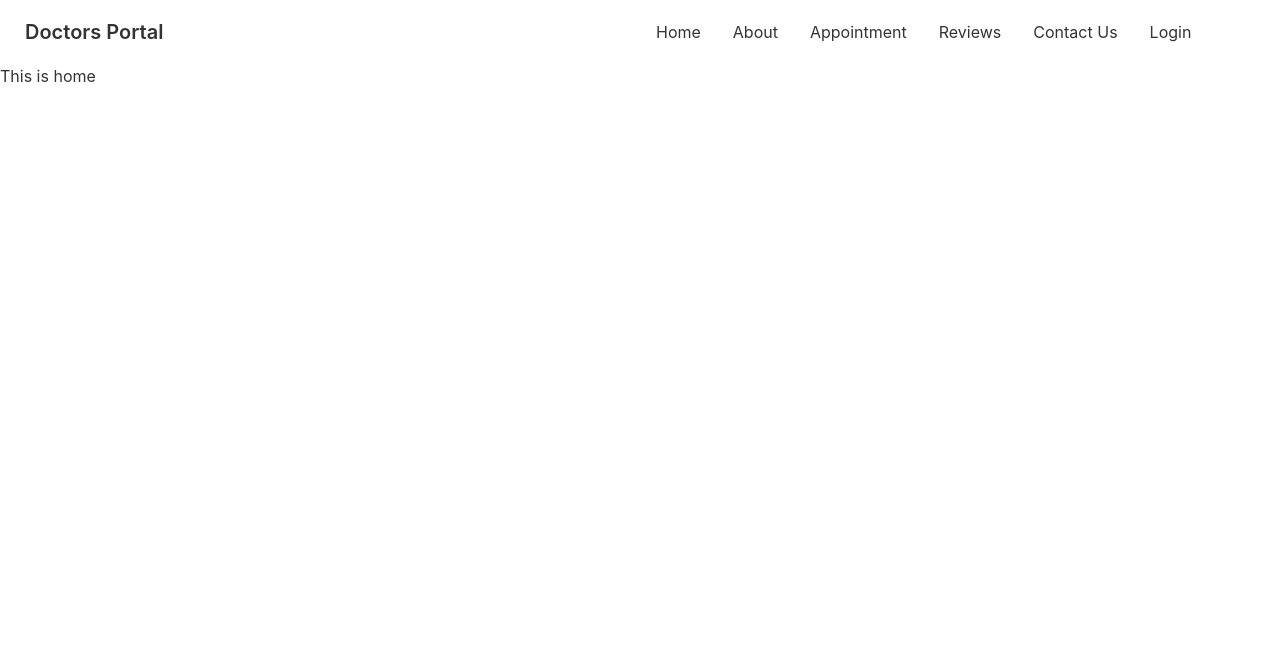
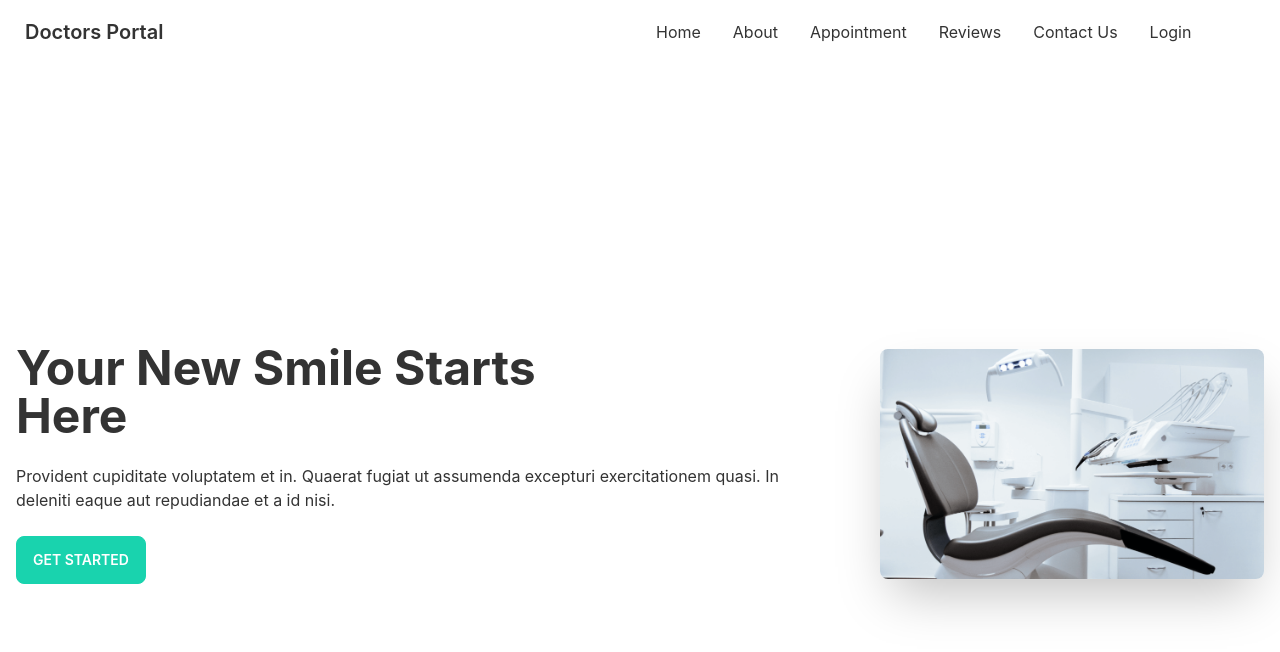
Before and after one commit to srdo96/doctors-portal-client, a React (Create React App) app: page / in a window 1280 px wide. Shown: the top 652 px of the page. Built offline with nearby package versions, Linux system fonts and the light colour scheme.

Commit message:
add Banner

```diff
--- /dev/null
+++ b/src/Pages/Home/Banner.js
@@ -0,0 +1,33 @@
+import React from "react";
+import bannerPic from "../../assets/images/chair.png";
+const Banner = () => {
+  return (
+    <div>
+      <div className="hero min-h-screen ">
+        <div className="hero-content flex-col lg:flex-row-reverse">
+          <img
+            src={bannerPic}
+            className="max-w-sm rounded-lg shadow-2xl w"
+            alt="banner pic"
+          />
+          <div className="mr-20">
+            <h1 className="text-5xl font-bold">
+              Your New Smile Starts <br />
+              Here
+            </h1>
+            <p className="py-6">
+              Provident cupiditate voluptatem et in. Quaerat fugiat ut assumenda
+              excepturi exercitationem quasi. In deleniti eaque aut repudiandae
+              et a id nisi.
+            </p>
+            <button className="btn btn-secondary text-white">
+              Get Started
+            </button>
+          </div>
+        </div>
+      </div>
+    </div>
+  );
+};
+
+export default Banner;
--- a/src/Pages/Home/Home.js
+++ b/src/Pages/Home/Home.js
@@ -1,9 +1,10 @@
 import React from "react";
+import Banner from "./Banner";
 
 const Home = () => {
   return (
     <div>
-      <h1>This is home</h1>
+      <Banner />
     </div>
   );
 };
```
